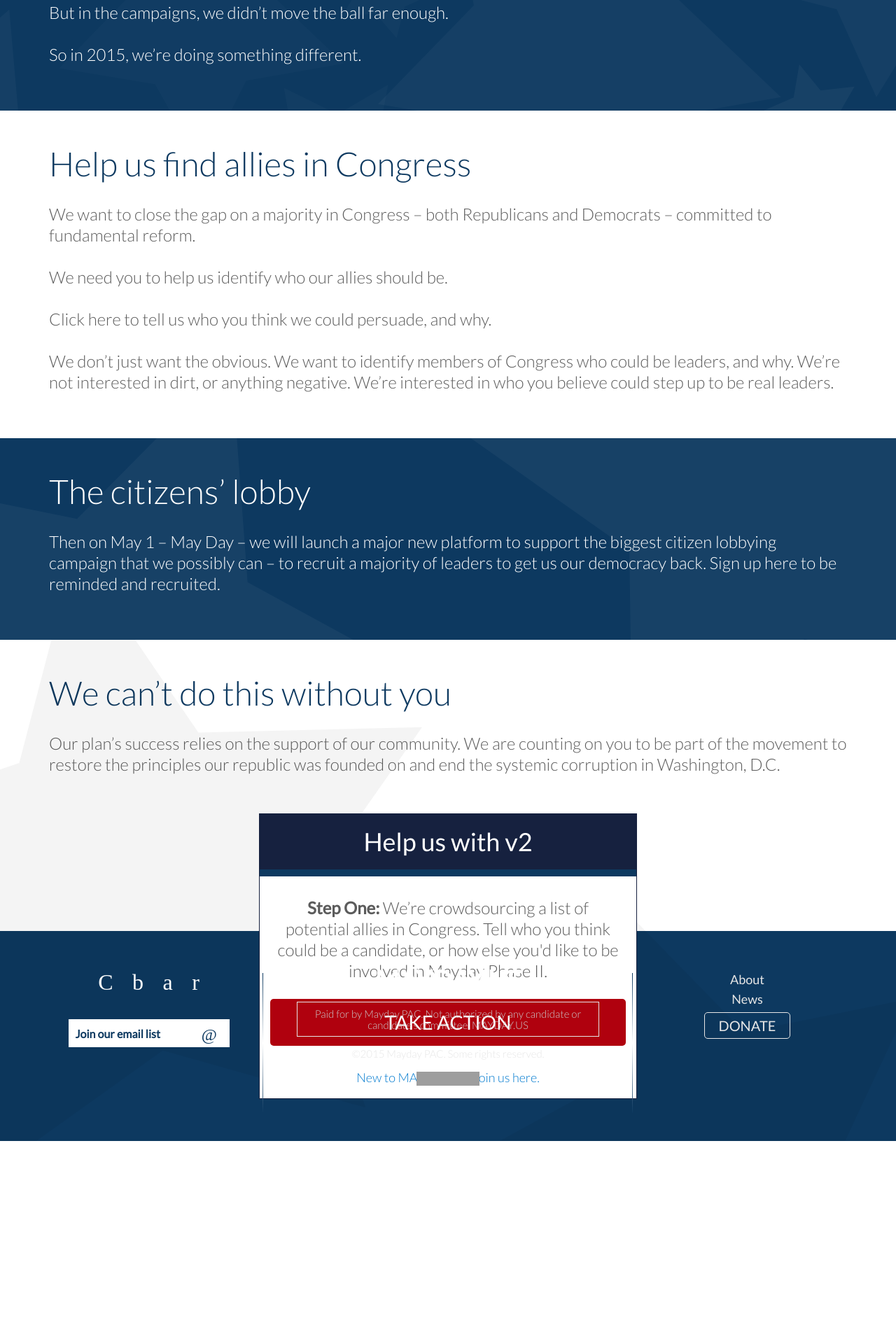
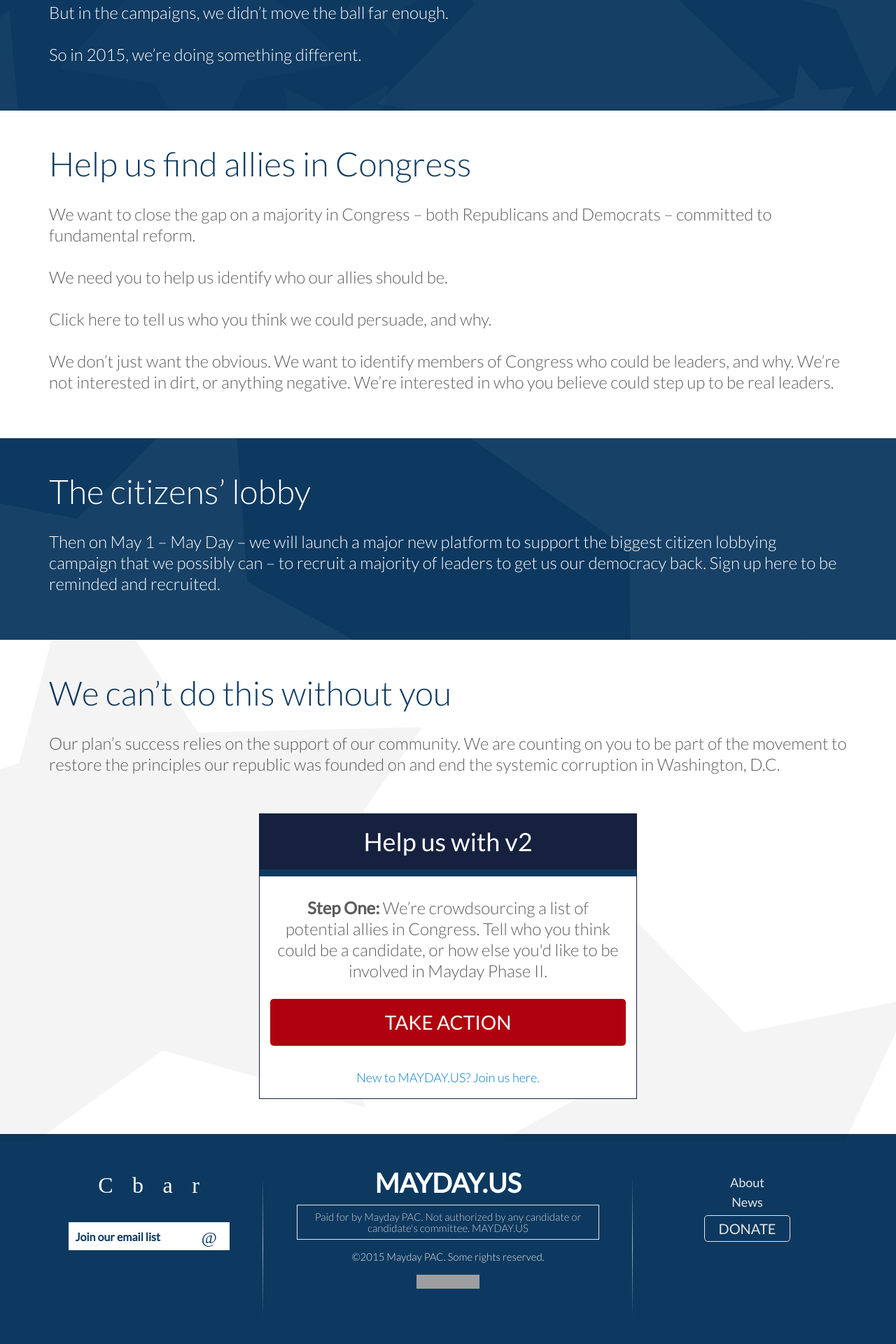
Before and after one commit to MayOneUS/mayday-2.0-frontend, a Jekyll site: the page built from index.html, in a window 1280 px wide. Shown: the part 906-2826 px from the top of the page at 70% size. Built offline with Jekyll 4.4.1, drawn with Linux system fonts in a browser that asks for light colours; nearby versions of some CDN libraries; some web fonts are replaced; before the commit the page ends 2536 px from its top, so only the background shows below that; grey boxes are pictures that could not be loaded.

Commit message:
CSS Fix - fast fix for designer visual

```diff
--- a/_sass/_index.scss
+++ b/_sass/_index.scss
@@ -1,5 +1,6 @@
 #index {
   font-weight: 300;
+  padding-bottom:290px;/* hack for now MARIO TODO*/
 
   h1{
     margin-bottom:10px;
```
